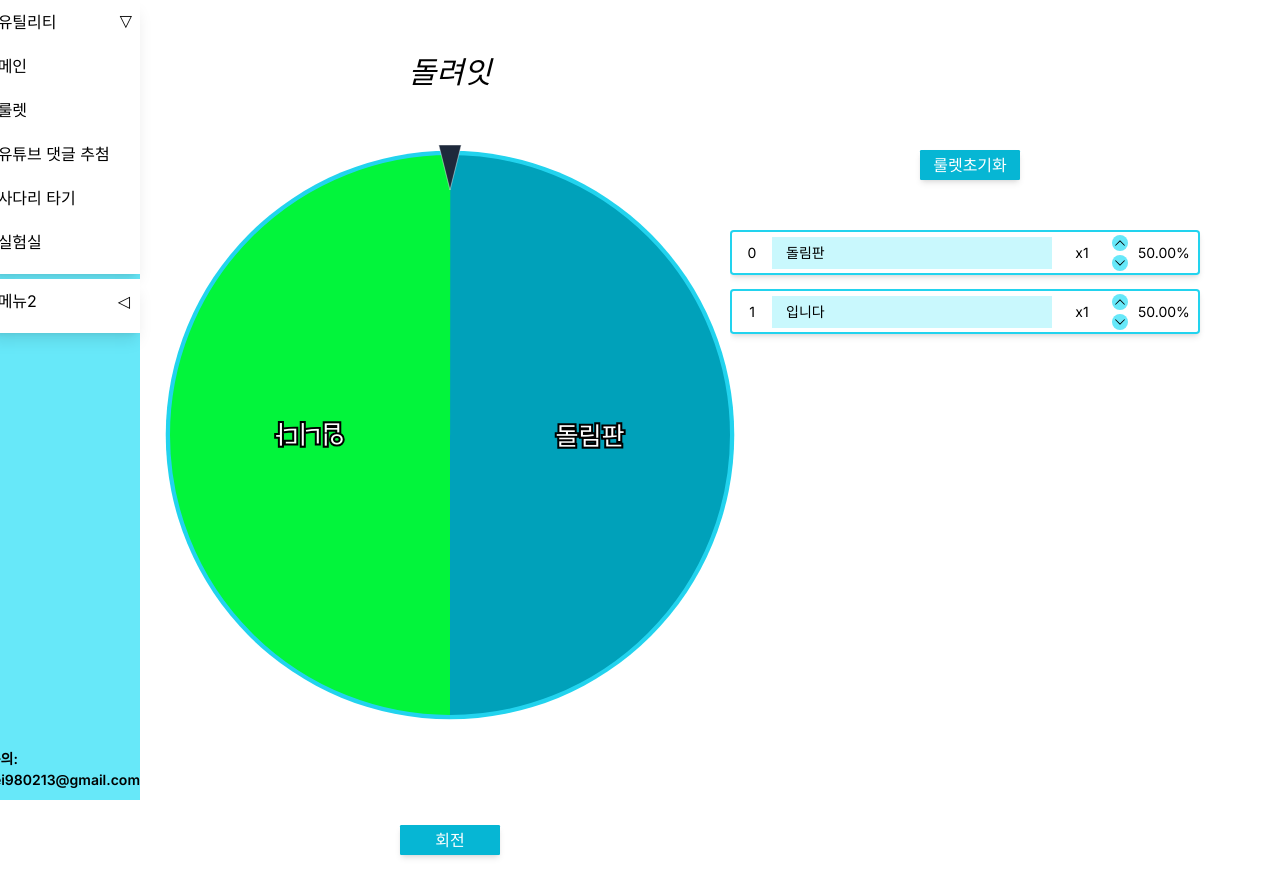
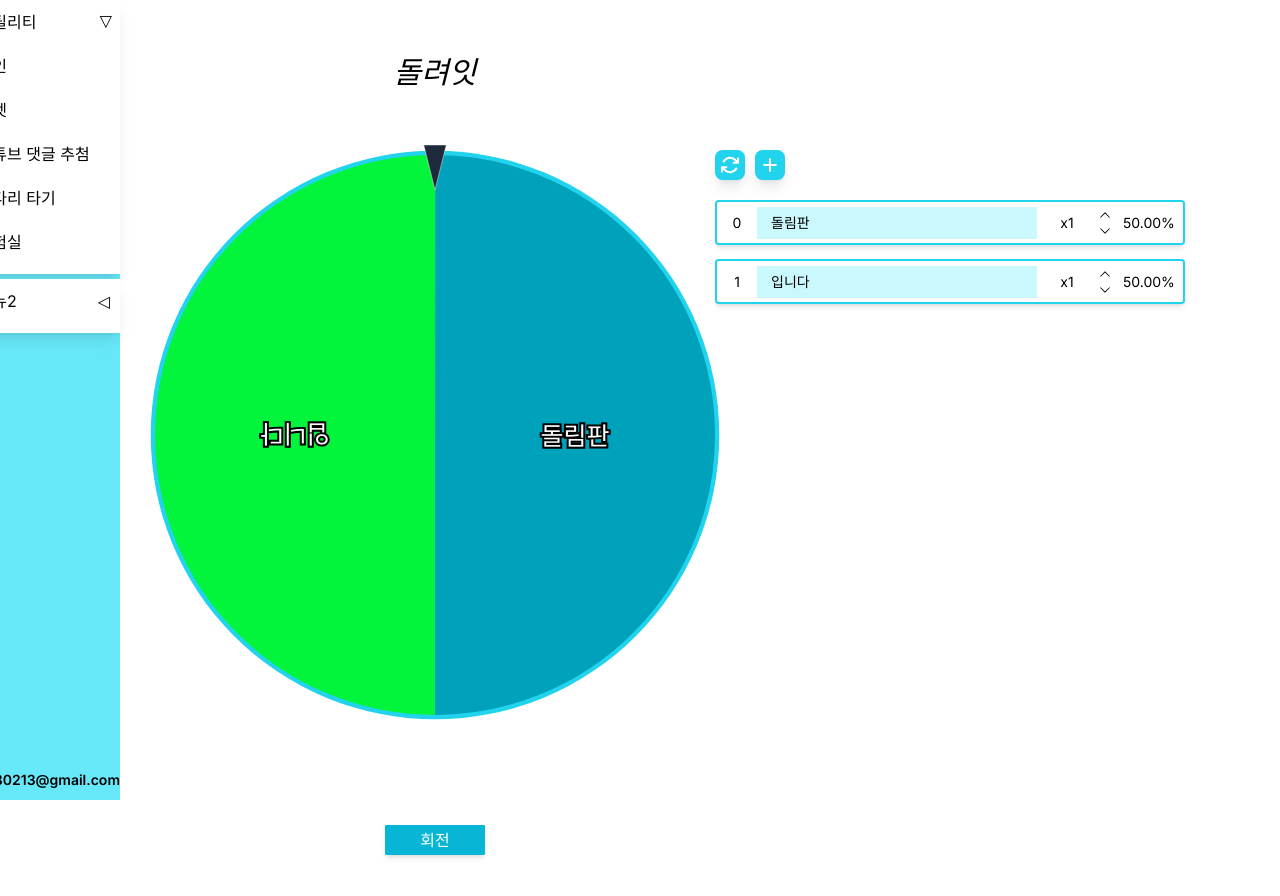
Before and after one commit to loevray/loevray-s-lab, a Next.js app: page /spin-wheel in a window 1280 px wide. Shown: the top 896 px of the page. Built offline with nearby package versions, Linux system fonts and the light colour scheme.

Commit message:
Feat:spin wheel add button, styling

```diff
--- a/src/app/ui/spin-wheel/SpinWheelTextItem.tsx
+++ b/src/app/ui/spin-wheel/SpinWheelTextItem.tsx
@@ -59,16 +59,16 @@ const SpinWheelTextItem = ({
         onKeyDown={(e: KeyEventWithChangeEventType) => onKeyDown(e)}
       />
       <div className="flex justify-center w-4">{`x${ratio}`}</div>
-      <div className="flex flex-col gap-0.4">
+      <div className="flex flex-col">
         <button
-          className="rounded-full size-1.6 bg-cyan-300 hover:bg-cyan-400 flex justify-center items-center"
+          className="rounded-full size-1.6 hover:bg-gray-100 flex justify-center items-center"
           disabled={isLocked}
           onClick={() => onModifyButtonClick(ratio + 1)}
         >
           <ChevronUpIcon className="size-1.4 fill-black" />
         </button>
         <button
-          className="rounded-full size-1.6 bg-cyan-300 hover:bg-cyan-400 flex justify-center items-center"
+          className="rounded-full size-1.6 hover:bg-gray-100 flex justify-center items-center"
           disabled={isLocked}
           onClick={() => onModifyButtonClick(ratio - 1)}
         >
--- a/src/app/ui/spin-wheel/SpinWheelTextList.tsx
+++ b/src/app/ui/spin-wheel/SpinWheelTextList.tsx
@@ -1,8 +1,8 @@
 import handleCaretPosition from "@/utils/handleCaretPosition";
 import useSpinwheelStore from "../../../store/useSpinwheelStore";
-import Button from "../common/Button";
 import SpinWheelTextItem from "./SpinWheelTextItem";
 import { DEFAULT_VALUES } from "@/constants/SpinWheel";
+import { ArrowPathIcon, PlusIcon } from "@heroicons/react/16/solid";
 
 export type KeyEventWithChangeEventType = React.KeyboardEvent &
   React.ChangeEvent<HTMLDivElement>;
@@ -59,16 +59,25 @@ const SpinWheelTextList = ({ isLocked }: { isLocked: boolean }) => {
 
   const onRemoveButtonClick = (id: string) => () => deleteSector(id);
   return (
-    <>
-      <Button
-        disabled={isLocked}
-        onClick={() => {
-          initializeSectorData();
-          console.log("초기화 됨", sectorData);
-        }}
-        text="룰렛초기화"
-      />
-      <article className="flex flex-col gap-1.4 max-h-[60vh] overflow-y-auto mt-1 md:mt-5 md:pr-1 pb-5">
+    <div className="md:min-w-50">
+      <div className="flex w-full md:pr-1 gap-1">
+        <button
+          className="size-3 rounded-xl bg-cyan-400 p-0.4 shadow-lg hover:bg-cyan-500"
+          disabled={isLocked}
+          onClick={() => {
+            initializeSectorData();
+          }}
+        >
+          <ArrowPathIcon className="fill-white" />
+        </button>
+        <button
+          className="size-3 rounded-xl bg-cyan-400 p-0.4 shadow-lg hover:bg-cyan-500"
+          onClick={() => addSector()}
+        >
+          <PlusIcon className="fill-white" />
+        </button>
+      </div>
+      <article className="flex flex-col gap-1.4 max-h-[60vh] overflow-y-auto mt-1 md:mt-2 md:pr-1 pb-5">
         {sectorData.map(({ id, text, ratio }, index) => (
           <SpinWheelTextItem
             key={id}
@@ -84,7 +93,7 @@ const SpinWheelTextList = ({ isLocked }: { isLocked: boolean }) => {
           />
         ))}
       </article>
-    </>
+    </div>
   );
 };
 
--- a/src/store/useSpinwheelStore.tsx
+++ b/src/store/useSpinwheelStore.tsx
@@ -54,7 +54,7 @@ const mixSectorBackground = (sectorData: SectorData[]) =>
 
 type UpdateSectorTextType = (id: string, text: string) => void;
 
-type AddSectorType = (prevId: string) => void;
+type AddSectorType = (prevId?: string) => void;
 
 type DeleteSectorType = (deleteId: string) => void;
 
@@ -85,7 +85,9 @@ const useSpinwheelStore = create<{
       addSector: (prevId) =>
         set(() => {
           const newSectorData = get().sectorData;
-          const prevIndex = newSectorData.findIndex(({ id }) => prevId === id);
+          let prevIndex = newSectorData.findIndex(({ id }) => prevId === id);
+          if (prevIndex === -1) prevIndex = newSectorData.length - 1;
+
           const newSector = {
             id: uuidv4(),
             text: "",
```
